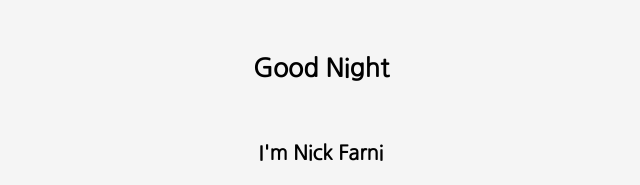
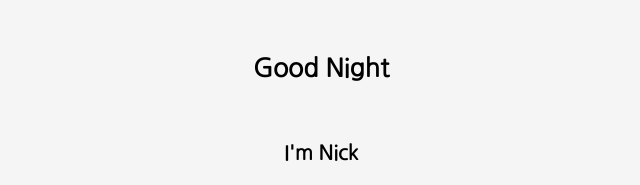
Before and after one commit to nick-nack-attack/portfolio, a plain HTML site: page index.html in a window 1280 px wide. Shown: the top 185 px of the page, 319-959 px from the left. Drawn offline with nearby package versions, Linux system fonts and the light colour scheme.

Commit message:
updated text

```diff
--- a/index.html
+++ b/index.html
@@ -3,13 +3,13 @@
 
 <head>
     <!-- Title -->
-    <title>Nick's Farni Portfolio</title>
+    <title>Nick Portfolio</title>
     <!-- Viewport -->
     <meta name="viewport" content="width=device-width, initial-scale=1">
     <!-- meta -->
     <meta http-equiv="X-UA-Compatible" content="IE=edge">
     <!-- meta description -->
-    <meta name="description" content="This is Nick Farni's profile">
+    <meta name="description" content="This is Nick's profile">
     <!-- Cloudflare -->
     <link rel="stylesheet" type="text/css" href="https://cdnjs.cloudflare.com/ajax/libs/normalize/6.0.0/normalize.css">
     <!-- FontAwesome -->
@@ -31,7 +31,7 @@
         </header>
 
         <section id="intro-section">
-            <h2>I'm Nick Farni</h2>
+            <h2>I'm Nick</h2>
             <p>(Future) full-stack developer<br>and UI/UX specialist.</p>
             <p>I love Wikipedia, avoiding<br>ionizing radiation, and<br><a href="https://www.duolingo.com/"
                     target="_blank">Duolingo</a>'ing.
```
